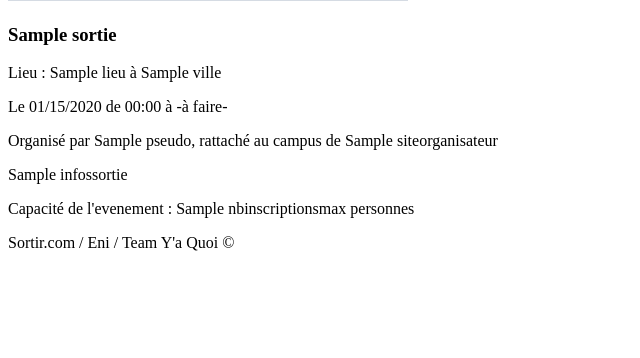
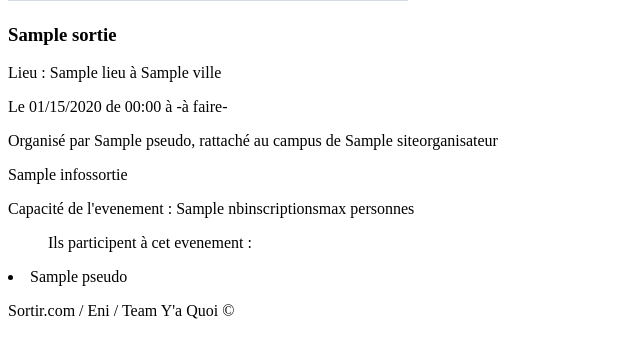
Before and after one commit to JuOkami/ENI-Sortir.com, a Symfony app: template templates/sorties/detail.html.twig in a window 1280 px wide. Shown: the part 402-760 px from the top of the page, without its empty margins (0-640 px from the left). Run offline with Twig, Linux system fonts and the light colour scheme; the template is opened without the code that fills it: most values are stand-ins (such as "Sample title", 1, 10 or a date in 2020); grey boxes marked "Sample" are stand-in pictures; some libraries are stand-ins or nearby versions.

Commit message:
Affichage de la liste des participants à un evenement

```diff
--- a/src/Controller/SortiesController.php
+++ b/src/Controller/SortiesController.php
@@ -17,6 +17,7 @@ class SortiesController extends AbstractController
     #[Route('/list', name: '_list')]
     public function listSortie(SortieRepository $sortieRepository): Response
     {
+
         $sorties = $sortieRepository->findAll();
         return $this->render('sorties/list.html.twig',compact('sorties'));
     }
@@ -24,7 +25,8 @@ class SortiesController extends AbstractController
     #[Route('/detail/{sortie}', name: '_detail')]
     public function detailSortie(Sortie $sortie): Response
     {
-        return $this->render('sorties/detail.html.twig', compact('sortie'));
+        $inscrits = $sortie->getInscriptions();
+        return $this->render('sorties/detail.html.twig', compact('sortie', 'inscrits'));
     }
 
     #[Route('/creationSortie', name: '_creationSortie')]
--- a/templates/sorties/detail.html.twig
+++ b/templates/sorties/detail.html.twig
@@ -15,5 +15,11 @@
     <p>Organisé par {{ sortie.organisateur.pseudo }}, rattaché au campus de {{ sortie.siteorganisateur.nom }}</p>
     <p>{{ sortie.infossortie }}</p>
     <p>Capacité de l'evenement : {{ sortie.nbinscriptionsmax }} personnes</p>
+    <div>
+        <ul>Ils participent à cet evenement :</ul>
+        {% for inscrit in inscrits %}
+            <li>{{ inscrit.pseudo }}</li>
+        {% endfor %}
+    </div>
 
 {% endblock %}
```
